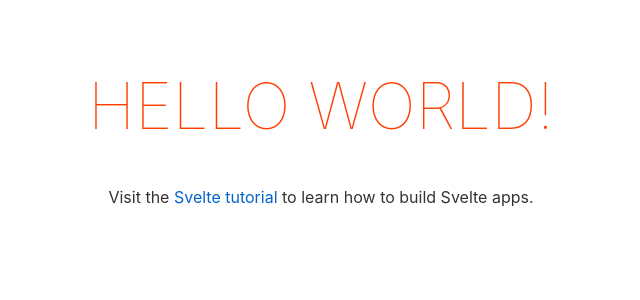
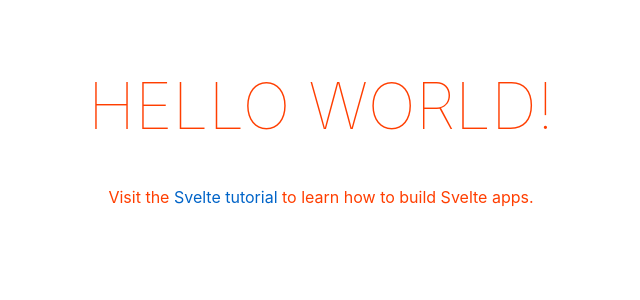
Before and after one commit to m19e/svelte-ts-app, a Svelte app: page / in a window 1280 px wide. Shown: the top 300 px of the page, without its empty margins (319-959 px from the left). Built offline with nearby package versions, Linux system fonts and the light colour scheme.

Commit message:
Style with sass

```diff
--- a/src/App.svelte
+++ b/src/App.svelte
@@ -2,17 +2,15 @@
     export let name: string;
 </script>
 
-<main>
-	<h1>Hello {name}!</h1>
-	<p>Visit the <a href="https://svelte.dev/tutorial">Svelte tutorial</a> to learn how to build Svelte apps.</p>
-</main>
-
-<style>
+<style lang="scss">
     main {
         text-align: center;
         padding: 1em;
         max-width: 240px;
         margin: 0 auto;
+        p {
+            color: #ff3e00;
+        }
     }
 
     h1 {
@@ -28,3 +26,8 @@
         }
     }
 </style>
+
+<main>
+    <h1>Hello {name}!</h1>
+    <p>Visit the <a href="https://svelte.dev/tutorial">Svelte tutorial</a> to learn how to build Svelte apps.</p>
+</main>
```
Lines whose indentation alone changed are shown as unchanged.
